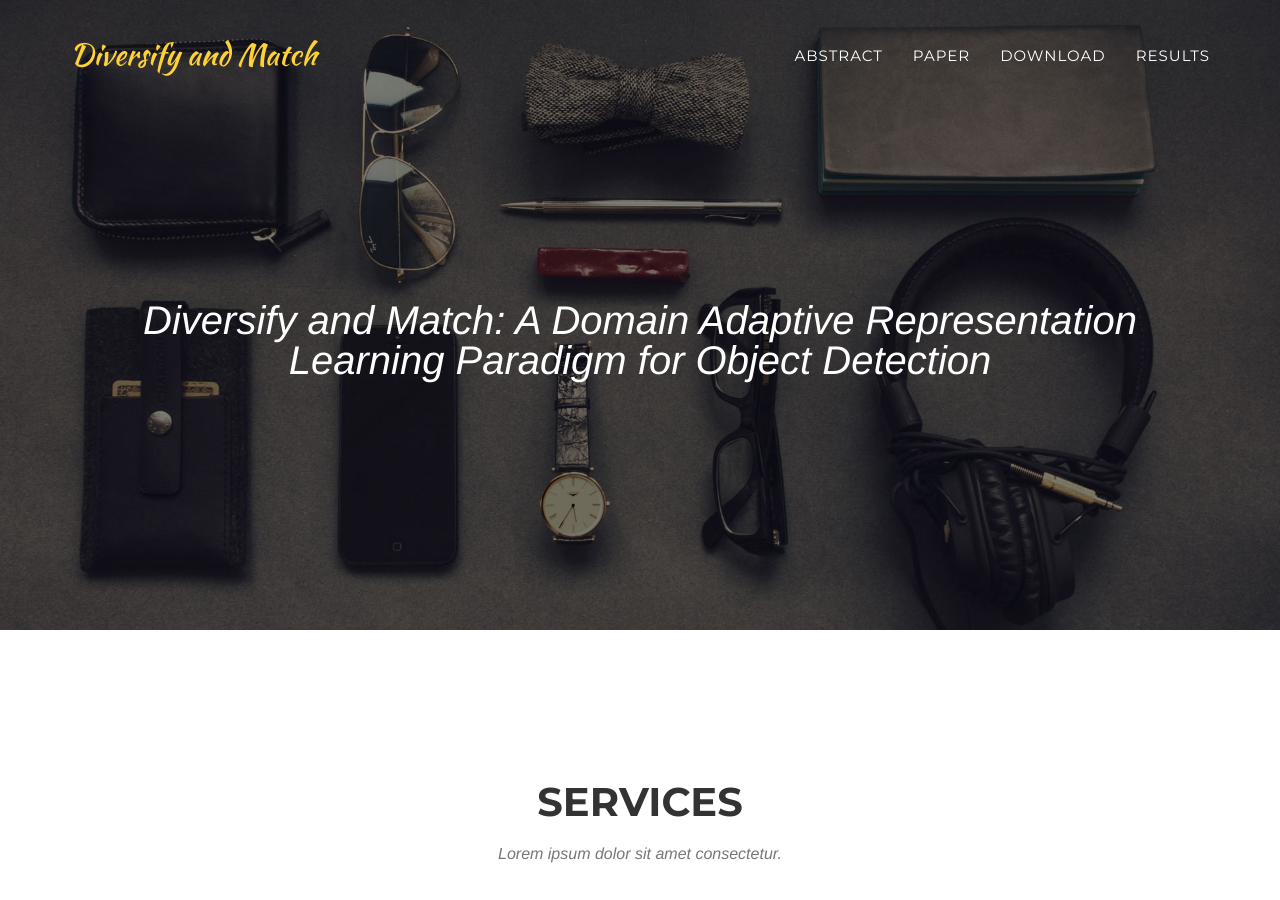
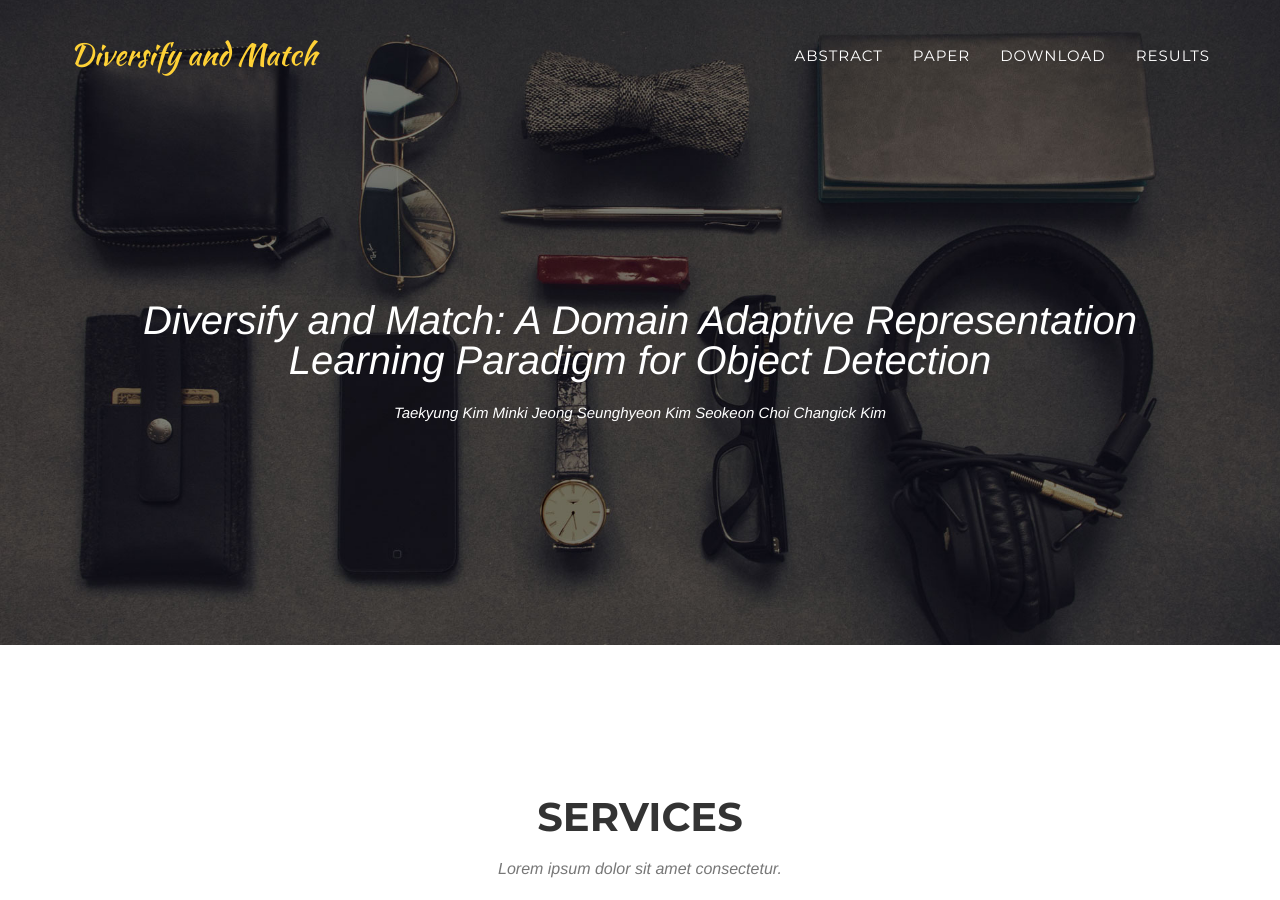
Before and after one commit to TKKim93/cvpr19_diversify, a Jekyll site: the page built from index.html, in a window 1280 px wide and 900 px high. Built offline with Jekyll 4.4.1, drawn with Linux system fonts in a browser that asks for light colours; some web fonts are replaced.

Commit message:
Update header.html

```diff
--- a/_includes/header.html
+++ b/_includes/header.html
@@ -42,7 +42,9 @@
         <div class="container">
             <div class="intro-text">
                 <div class="intro-lead-in">Diversify and Match: A Domain Adaptive Representation Learning Paradigm for Object Detection</div>
-                <div class="intro-heading"></div>
+                <div class="name">Taekyung Kim    Minki Jeong    Seunghyeon Kim    Seokeon Choi    Changick Kim </div>
+
+                <!--                <div class="intro-heading"></div>   -->
 <!--                <a href="#services" class="page-scroll btn btn-xl">Tell Me More</a> -->
             </div>
         </div>
```
